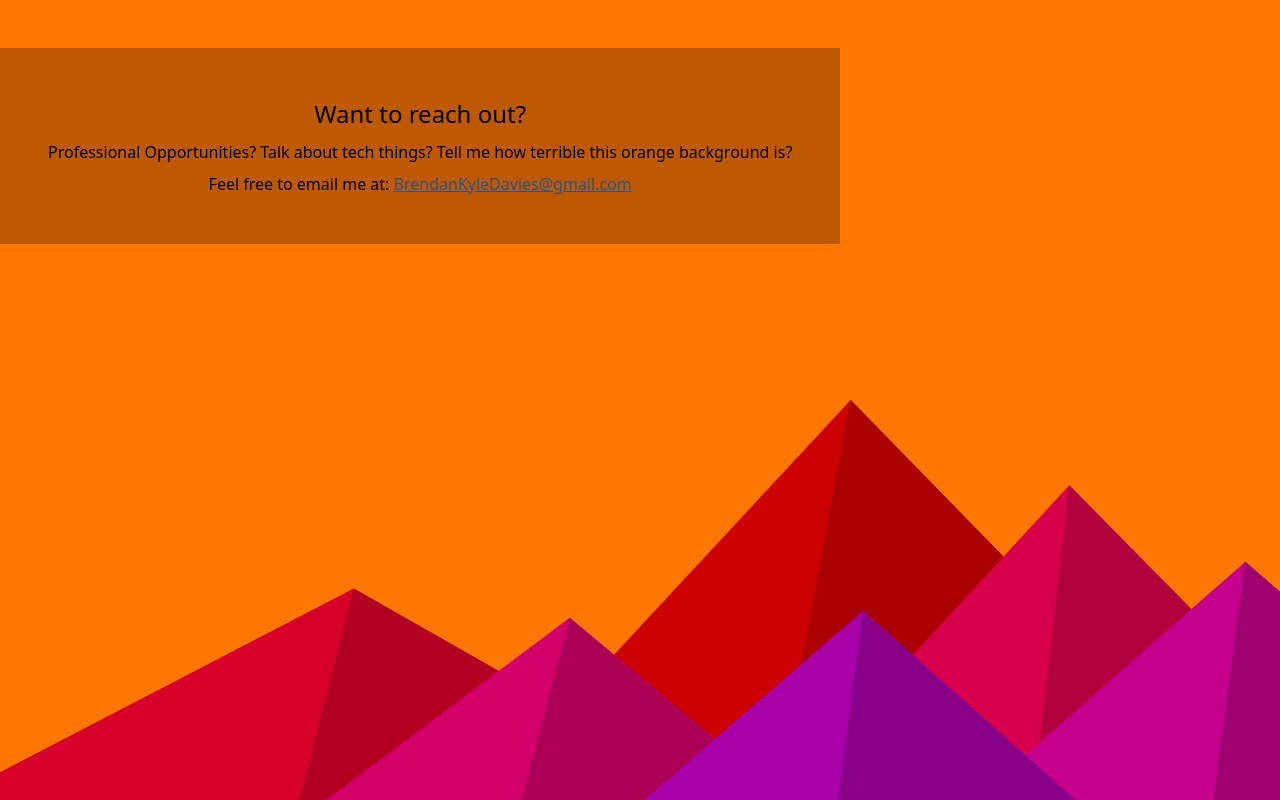
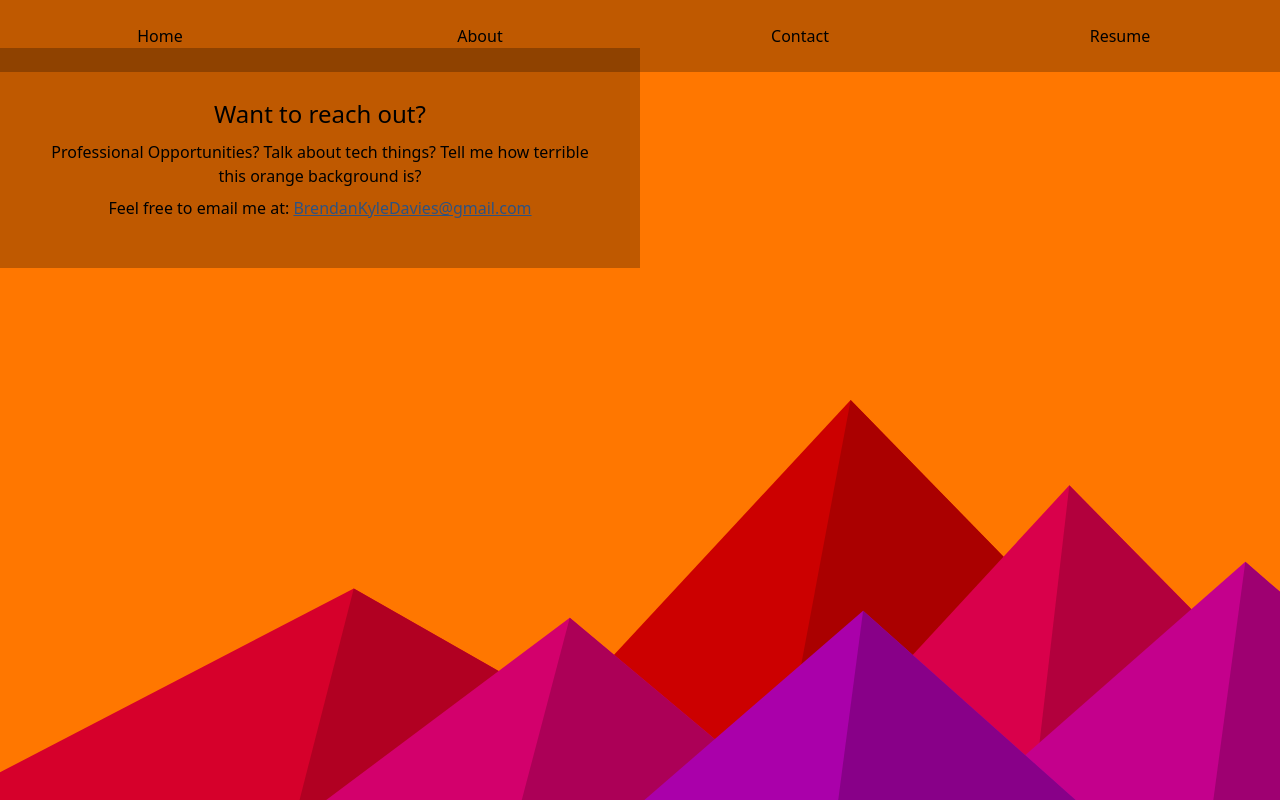
Before and after one commit to BrendanDavies/site, a Next.js app: page /contact in a window 1280 px wide. Built offline with nearby package versions, Linux system fonts and the light colour scheme; what tailwindcss-filters would draw is missing.

Commit message:
Finally fix menu animation maybe?

```diff
--- a/components/Card.tsx
+++ b/components/Card.tsx
@@ -1,9 +1,11 @@
 import { ReactNode } from 'react';
+import classNames from 'classnames'
 
 interface CardProps {
   children: ReactNode;
+  className: string
 }
 
-export const Card = ({ children }: CardProps) => (
-  <div className="inline-block p-12 m-auto text-center bg-black bg-opacity-25 center backdrop-blur">{children}</div>
+export const Card = ({ children, className: parentClassName }: CardProps) => (
+  <div className={classNames(parentClassName, "inline-block p-12 m-auto text-center bg-black bg-opacity-25 center backdrop-blur")}>{children}</div>
 );
--- a/components/Header.jsx
+++ b/components/Header.jsx
@@ -11,7 +11,7 @@ export const Header = () => {
 
   return (
     <header className="h-12" ref={node}>
-      <nav className="absolute md:static">
+      <nav className="absolute z-10 md:static">
         <button
           className="mobile-btn md:hidden"
           onClick={() => setExpanded(currentValue => !currentValue)}
@@ -22,7 +22,7 @@ export const Header = () => {
 
         <ul
           className={classNames(
-            'backdrop-blur bg-black bg-opacity-25 md:flex transform duration-500 ease-in-out md:translate-x-0 opacity-0',
+            'backdrop-blur bg-black bg-opacity-25 md:flex transform duration-500 ease-in-out md:translate-x-0 opacity-0 md:opacity-100',
             {
               'translate-x-0 opacity-100': isExpanded,
               '-translate-x-32 opacity-0': !isExpanded
@@ -30,30 +30,30 @@ export const Header = () => {
           )}
           onClick={() => setExpanded(false)}
         >
-          <li className="flex-1 p-3 text-center md:p-6">
+          <li className="flex-1 p-4 text-center md:p-6">
             <Link href="/">
-              <a className="smoothscroll" href="/home">
+              <a className="p-3" href="/home">
                 Home
               </a>
             </Link>
           </li>
-          <li className="flex-1 p-3 text-center md:p-6">
+          <li className="flex-1 p-4 text-center md:p-6">
             <Link href="/about">
-              <a className="smoothscroll" href="/about">
+              <a className="p-3" href="/about">
                 About
               </a>
             </Link>
           </li>
-          <li className="flex-1 p-3 text-center md:p-6">
+          <li className="flex-1 p-4 text-center md:p-6">
             <Link href="/contact">
-              <a className="smoothscroll" href="/contact">
+              <a className="p-3" href="/contact">
                 Contact
               </a>
             </Link>
           </li>
-          <li className="flex-1 p-3 text-center md:p-6">
+          <li className="flex-1 p-4 text-center md:p-6">
             <a
-              className="smoothscroll"
+              className="p-3"
               href="https://brendandavies.github.io/resume/"
               rel="noopener noreferrer"
               target="_blank"
--- a/pages/contact.js
+++ b/pages/contact.js
@@ -1,7 +1,7 @@
 import { Card } from '../components/Card.tsx';
 
 const Contact = () => (
-  <Card className="min-h-200">
+  <Card className="w-4/5 md:w-2/4">
     <h1 className="text-2xl">Want to reach out?</h1>
     <p className="py-2">
       Professional Opportunities? Talk about tech things? Tell me how terrible
```
